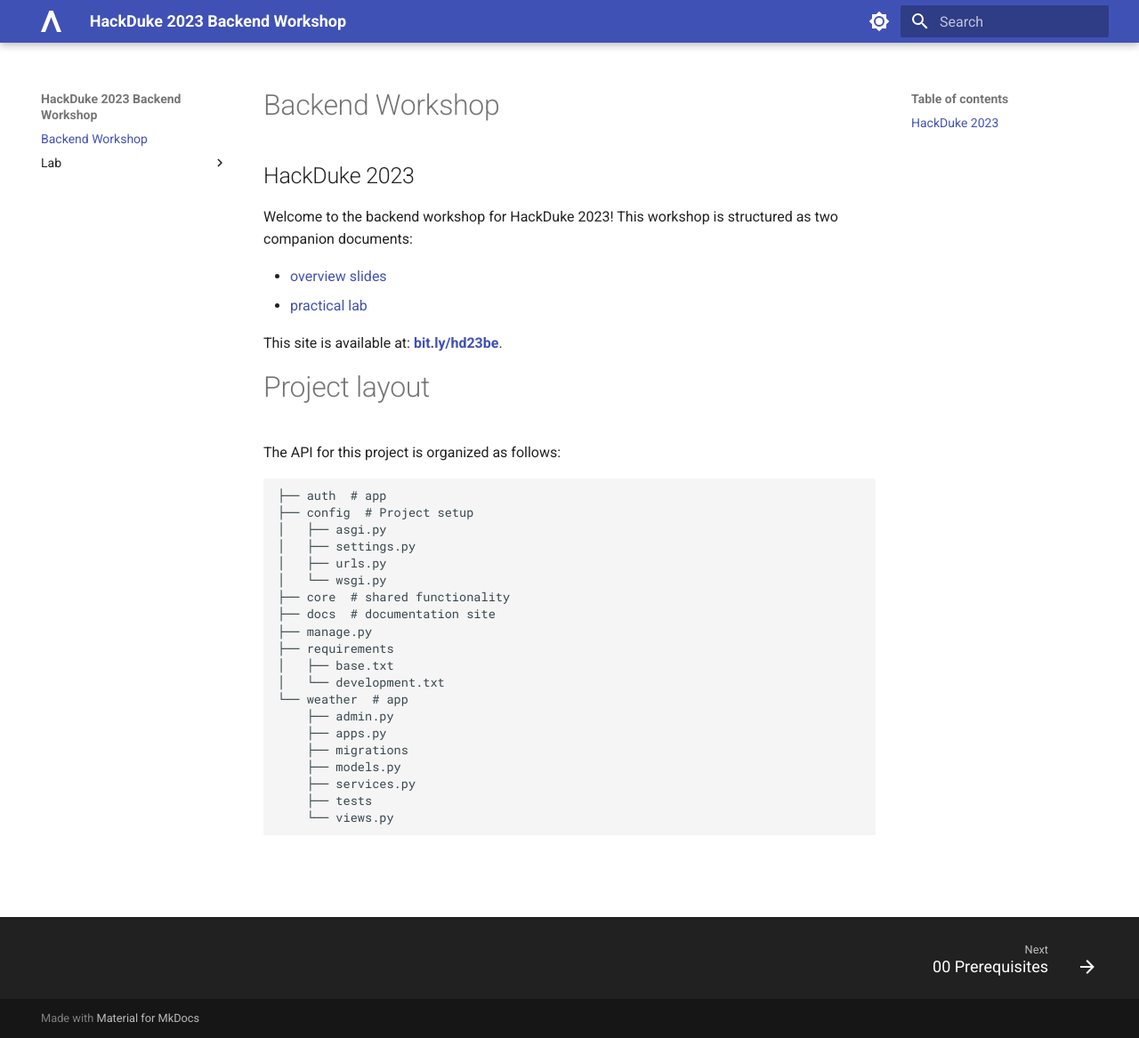
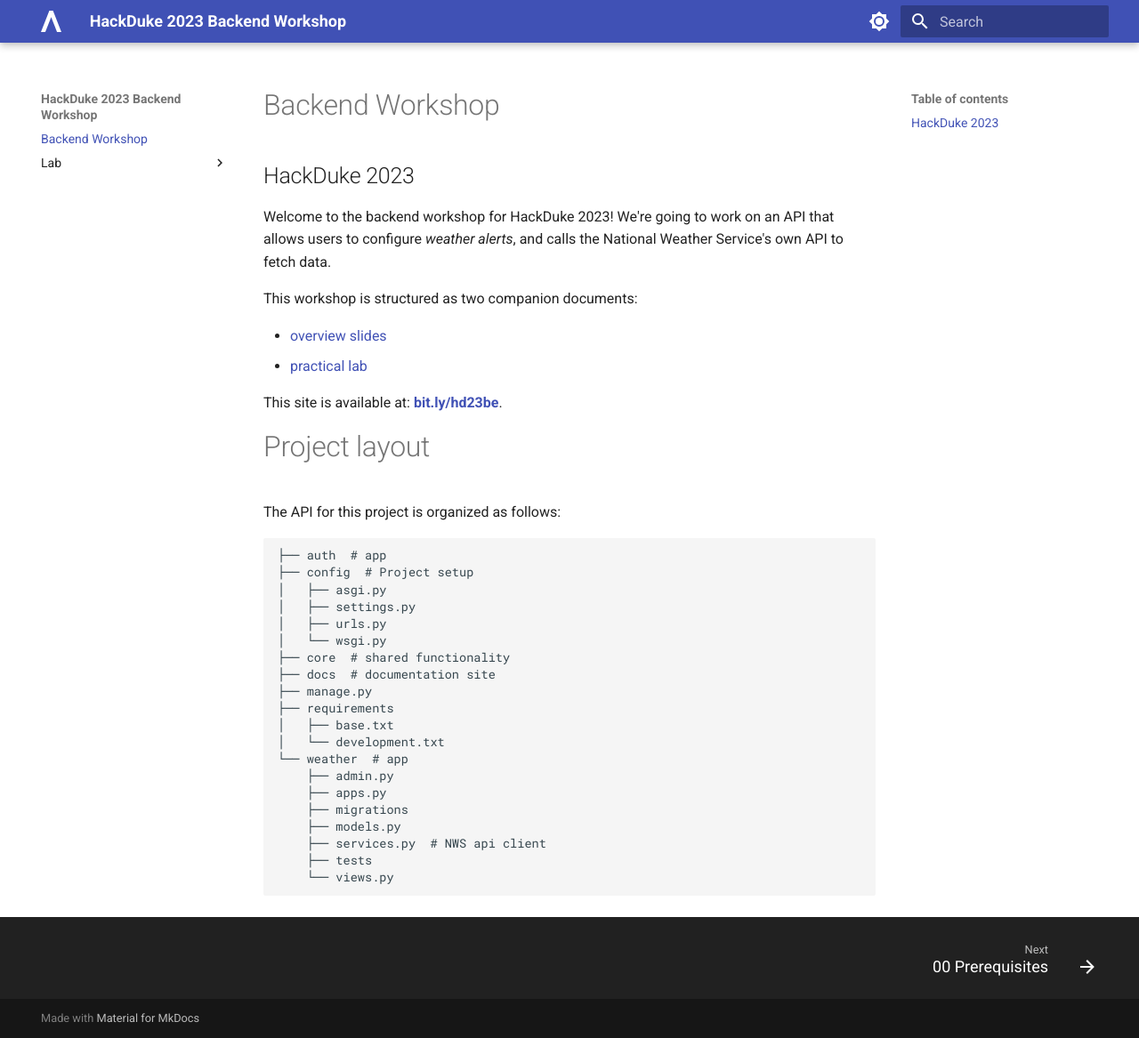
Before and after one commit to johnjameswhitman/hackduke2023backend, an MkDocs documentation site: the page built from docs/index.md, in a window 1280 px wide and 1167 px high. Shown: the whole window at 89% size. Built offline with MkDocs 1.6.1 and Material for MkDocs 9.7.7, drawn with Linux system fonts in a browser that asks for light colours.

Commit message:
Adds more context on workshop.

````diff
--- a/docs/index.md
+++ b/docs/index.md
@@ -1,8 +1,11 @@
 # Backend Workshop
 ## HackDuke 2023
 
-Welcome to the backend workshop for HackDuke 2023! This workshop is structured
-as two companion documents:
+Welcome to the backend workshop for HackDuke 2023! We're going to work on an
+API that allows users to configure _weather alerts_, and calls the National
+Weather Service's own API to fetch data.
+
+This workshop is structured as two companion documents:
 
 - [overview slides](slides/index.html)
 - [practical lab](lab/00_prerequisites/)
@@ -31,7 +34,7 @@
     ├── apps.py
     ├── migrations
     ├── models.py
-    ├── services.py
+    ├── services.py  # NWS api client
     ├── tests
     └── views.py
 ```
````
